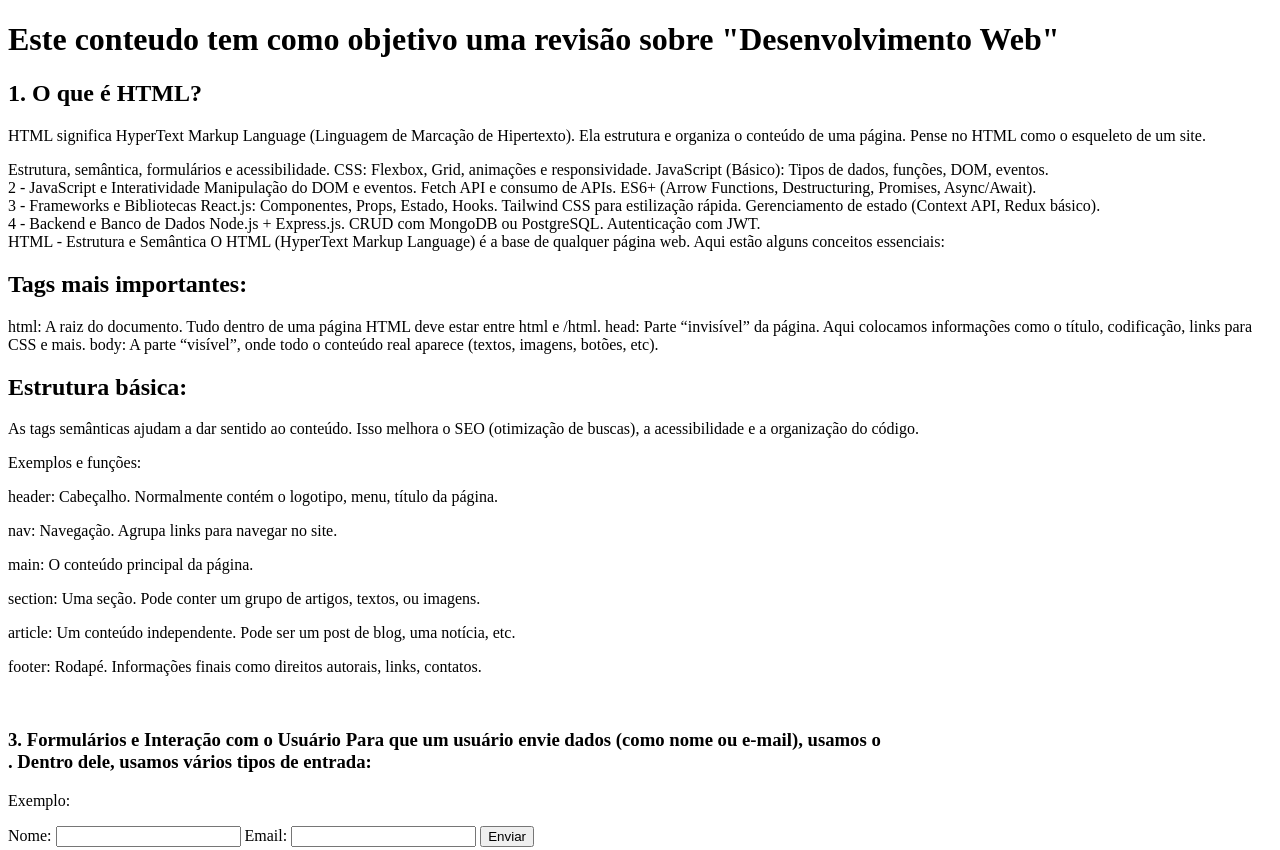
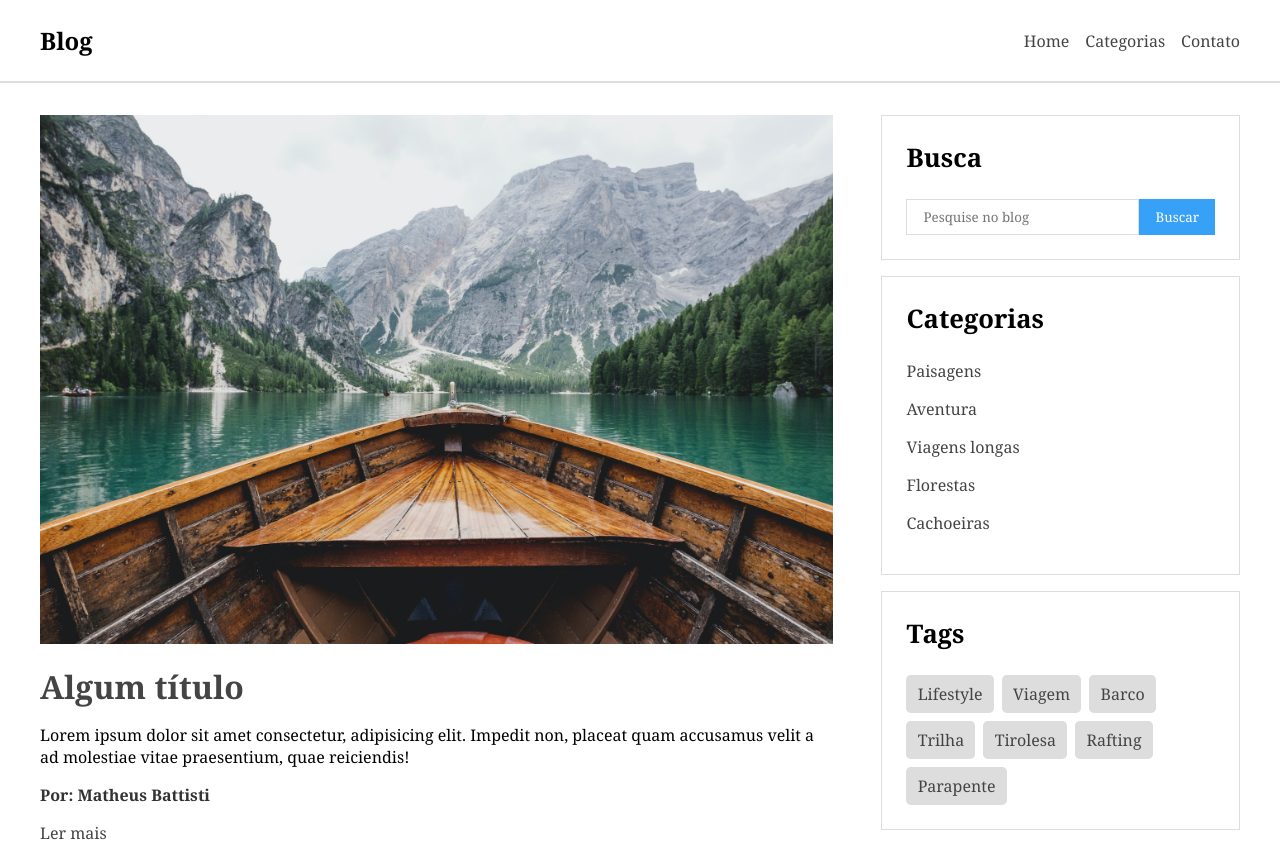
Before and after one commit to AntonioGomesDev7/DevWeb, a plain HTML site: page HTML/index.html in a window 1280 px wide. Shown: the top 850 px of the page. Drawn offline with Linux system fonts and the light colour scheme.

Commit message:
Adicinando codigo blog

```diff
--- /dev/null
+++ b/HTML/css/styles.css
@@ -0,0 +1,147 @@
+/* Geral */
+* {
+  padding: 0;
+  margin: 0;
+  font-family: Georgia;
+}
+
+ul {
+  list-style: none;
+}
+
+a {
+  text-decoration: none;
+  color: #444;
+  transition: 0.4s;
+}
+
+a:hover {
+  color: #37a1f7;
+}
+
+/* Navbar */
+#navbar {
+  padding: 1.5rem 2.5rem;
+  border-bottom: 2px solid #ddd;
+}
+
+#navbar-inner {
+  display: flex;
+  justify-content: space-between;
+  align-items: center;
+  max-width: 1200px;
+  margin: 0 auto;
+}
+
+#nav-links {
+  display: flex;
+  gap: 1rem;
+}
+
+/* conteúdo principal */
+.container {
+  display: flex;
+  padding: 2rem 2.5rem;
+  gap: 3rem;
+  max-width: 1200px;
+  margin: 0 auto;
+}
+
+#posts-container {
+  flex: 3 1 0;
+}
+
+.post {
+  margin-bottom: 2.5rem;
+}
+
+.post img {
+  width: 100%;
+  margin-bottom: 1rem;
+}
+
+.title,
+.description,
+.author {
+  margin-bottom: 1rem;
+}
+
+.title {
+  font-size: 2rem;
+}
+
+.author {
+  color: #333;
+  font-weight: bold;
+}
+
+/* barra lateral */
+#sidebar {
+  flex: 1 1 0;
+}
+
+#search-bar,
+#categories,
+#tags {
+  padding: 1.5rem;
+  border: 1px solid #ddd;
+  margin-bottom: 1rem;
+}
+
+#search-bar h4,
+#categories h4,
+#tags h4 {
+  margin-bottom: 1.5rem;
+  font-size: 1.6rem;
+}
+
+#search-bar form {
+  display: flex;
+}
+
+#search-bar input {
+  padding: 0.5rem 1rem;
+  border: 1px solid #ddd;
+}
+
+#search-bar input[type="submit"] {
+  cursor: pointer;
+  background-color: #37a1f7;
+  color: #fff;
+  border: none;
+}
+
+#categories li {
+  margin-bottom: 1rem;
+}
+
+#tags-container {
+  display: flex;
+  flex-wrap: wrap;
+  gap: 0.5rem;
+}
+
+#tags-container a {
+  background-color: #ddd;
+  padding: 0.5rem 0.7rem;
+  border-radius: 0.3rem;
+}
+
+/* Rodapé */
+#footer {
+  border-top: 2px solid #ddd;
+  padding: 3rem;
+  text-align: center;
+}
+
+#footer h2,
+#footer p {
+  margin-bottom: 1rem;
+}
+
+/* Responsivo */
+@media (max-width: 450px) {
+  .container {
+    flex-wrap: wrap;
+  }
+}
--- a/HTML/index.html
+++ b/HTML/index.html
@@ -1,89 +1,97 @@
-<!-- Inicializando  revisão conteudos Web -->
 <!DOCTYPE html>
-<html lang="pt-br">
+<html lang="en">
   <head>
-    <meta charset="UTF-8">
-    <meta name="viewport" content="width=device-width, initial-scale=1.0">
-    <title>Desenvolvimento Web</title>
+    <meta charset="UTF-8" />
+    <meta http-equiv="X-UA-Compatible" content="IE=edge" />
+    <meta name="viewport" content="width=device-width, initial-scale=1.0" />
+    <title>Blog Semântico</title>
+    <link rel="stylesheet" href="css/styles.css" />
   </head>
   <body>
-<h1>Este conteudo tem como objetivo uma revisão sobre "Desenvolvimento Web"</h1>
-
-    <section>
-    <div>
-
-    <h2>1. O que é HTML?</h2>
-        <p>
-            HTML significa HyperText Markup Language (Linguagem de Marcação de Hipertexto). Ela estrutura e organiza o conteúdo de uma página. Pense no HTML como o esqueleto de um site.
+    <nav id="navbar">
+      <div id="navbar-inner">
+        <h2>Blog</h2>
+        <ul id="nav-links">
+          <li><a href="#">Home</a></li>
+          <li><a href="#">Categorias</a></li>
+          <li><a href="#">Contato</a></li>
+        </ul>
+      </div>
+    </nav>
+    <div class="container">
+      <main id="posts-container">
+        <article class="post">
+          <img src="img/f1.jpg" alt="Passeio de barco" />
+          <h3 class="title"><a href="#">Algum título</a></h3>
+          <p class="description">
+            Lorem ipsum dolor sit amet consectetur, adipisicing elit. Impedit
+            non, placeat quam accusamus velit a ad molestiae vitae praesentium,
+            quae reiciendis!
           </p>
-            <p> Estrutura, semântica, formulários e acessibilidade.
-                CSS: Flexbox, Grid, animações e responsividade.
-                JavaScript (Básico): Tipos de dados, funções, DOM, eventos.<br>
-
-                2 - JavaScript e Interatividade
-                Manipulação do DOM e eventos.
-                Fetch API e consumo de APIs.
-                ES6+ (Arrow Functions, Destructuring, Promises, Async/Await).<br>
-
-                3 - Frameworks e Bibliotecas
-                React.js: Componentes, Props, Estado, Hooks.
-                Tailwind CSS para estilização rápida.
-                Gerenciamento de estado (Context API, Redux básico).<br>
-
-                4 - Backend e Banco de Dados
-                Node.js + Express.js.
-                CRUD com MongoDB ou PostgreSQL.
-                Autenticação com JWT.<br>
-
-                HTML - Estrutura e Semântica
-                O HTML (HyperText Markup Language) é a base de qualquer página web. Aqui estão alguns conceitos essenciais:<br>
+          <p class="author">Por: Matheus Battisti</p>
+          <a href="#">Ler mais</a>
+        </article>
+        <article class="post">
+          <img src="img/f2.jpg" alt="Cachoeira" />
+          <h3 class="title"><a href="#">Algum título</a></h3>
+          <p class="description">
+            Lorem ipsum dolor sit amet consectetur, adipisicing elit. Impedit
+            non, placeat quam accusamus velit a ad molestiae vitae praesentium,
+            quae reiciendis!
           </p>
+          <p class="author">Por: Matheus Battisti</p>
+          <a href="#">Ler mais</a>
+        </article>
+        <article class="post">
+          <img src="img/f3.jpg" alt="Balões" />
+          <h3 class="title"><a href="#">Algum título</a></h3>
+          <p class="description">
+            Lorem ipsum dolor sit amet consectetur, adipisicing elit. Impedit
+            non, placeat quam accusamus velit a ad molestiae vitae praesentium,
+            quae reiciendis!
+          </p>
+          <p class="author">Por: Matheus Battisti</p>
+          <a href="#">Ler mais</a>
+        </article>
+      </main>
+      <aside id="sidebar">
+        <section id="search-bar">
+          <h4>Busca</h4>
+          <form>
+            <input type="text" placeholder="Pesquise no blog" />
+            <input type="submit" value="Buscar" />
+          </form>
+        </section>
+        <section id="categories">
+          <h4>Categorias</h4>
+          <nav>
+            <ul>
+              <li><a href="#">Paisagens</a></li>
+              <li><a href="#">Aventura</a></li>
+              <li><a href="#">Viagens longas</a></li>
+              <li><a href="#">Florestas</a></li>
+              <li><a href="#">Cachoeiras</a></li>
+            </ul>
+          </nav>
+        </section>
+        <section id="tags">
+          <h4>Tags</h4>
+          <div id="tags-container">
+            <a href="#">Lifestyle</a>
+            <a href="#">Viagem</a>
+            <a href="#">Barco</a>
+            <a href="#">Trilha</a>
+            <a href="#">Tirolesa</a>
+            <a href="#">Rafting</a>
+            <a href="#">Parapente</a>
           </div>
-
-        <div>
-        <h2>Tags mais importantes:</h2>
-            <p>html: A raiz do documento. Tudo dentro de uma página HTML deve estar entre html e /html.
-
-                head: Parte “invisível” da página. Aqui colocamos informações como o título, codificação, links para CSS e mais.
-
-                body: A parte “visível”, onde todo o conteúdo real aparece (textos, imagens, botões, etc).
-            </p>
+        </section>
+      </aside>
     </div>
-        <h2> Estrutura básica:</h2>
-            <p>As tags semânticas ajudam a dar sentido ao conteúdo. Isso melhora o SEO (otimização de buscas), a acessibilidade e a organização do código.</p>
-
-            <p>Exemplos e funções:</p>
-            <p>header: Cabeçalho. Normalmente contém o logotipo, menu, título da página.</p>
-
-            <p>nav: Navegação. Agrupa links para navegar no site.</p>
-
-            <p>main: O conteúdo principal da página.</p>
-
-            <p>section: Uma seção. Pode conter um grupo de artigos, textos, ou imagens.</p>
-
-            <p>article: Um conteúdo independente. Pode ser um post de blog, uma notícia, etc.</p>
-
-            <p>footer: Rodapé. Informações finais como direitos autorais, links, contatos.</p><br>
-
-            <h3>3. Formulários e Interação com o Usuário
-                Para que um usuário envie dados (como nome ou e-mail), usamos o <form>. Dentro dele, usamos vários tipos de entrada:
-                </h3>
-
-            <p>Exemplo:</p>
-
-            <form>
-                <label for="nome">Nome:</label>
-                <input type="text" id="nome" name="nome">
-
-                <label for="email">Email:</label>
-                <input type="email" id="email" name="email">
-
-                <button type="submit">Enviar</button>
-            </form>
-        </div>
-
-
-
-
+    <footer id="footer">
+      <h2>Blog</h2>
+      <p>Os melhores registros de aventuras</p>
+      <p>2022 © Hora de Codar</p>
+    </footer>
   </body>
 </html>
```
Also changed, not shown: HTML/img/f1.jpg (added), HTML/img/f2.jpg (added), HTML/img/f3.jpg (added). Lines whose indentation alone changed are shown as unchanged.
